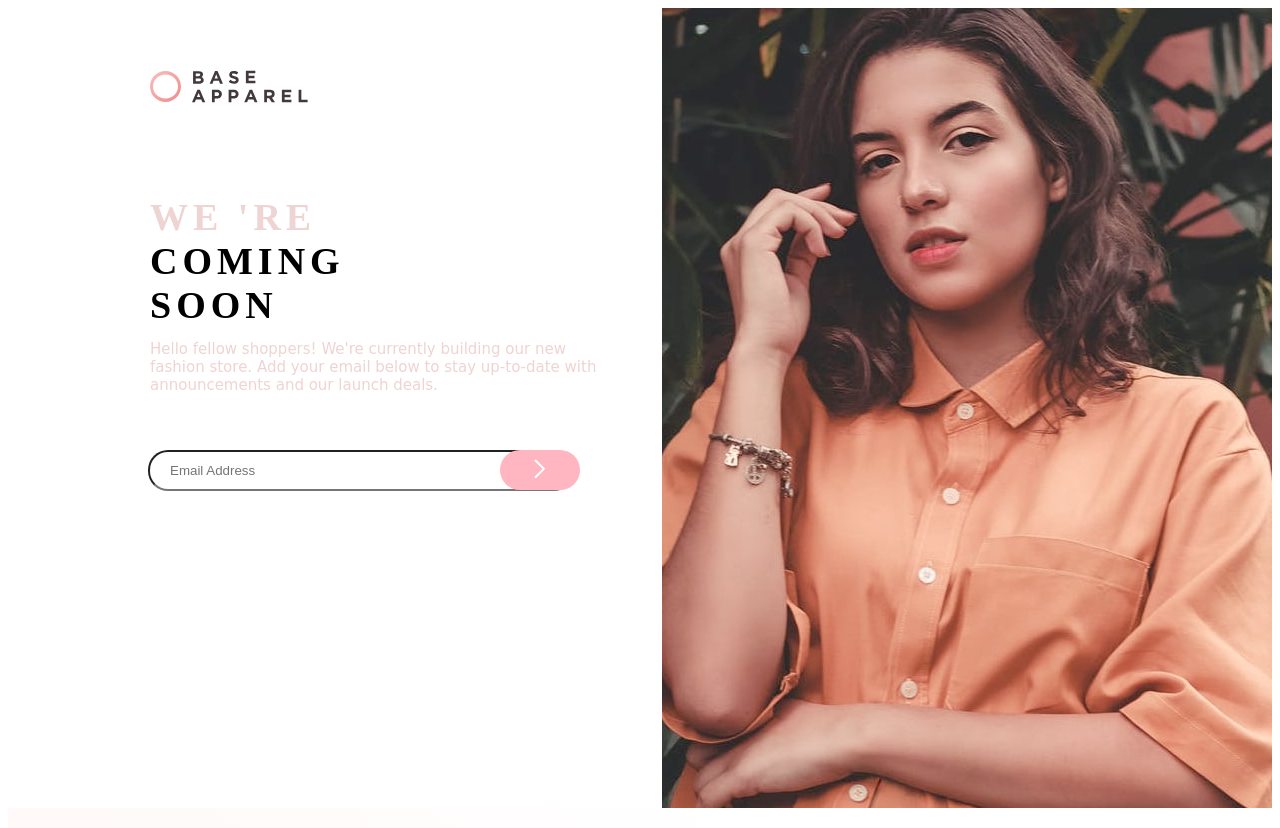
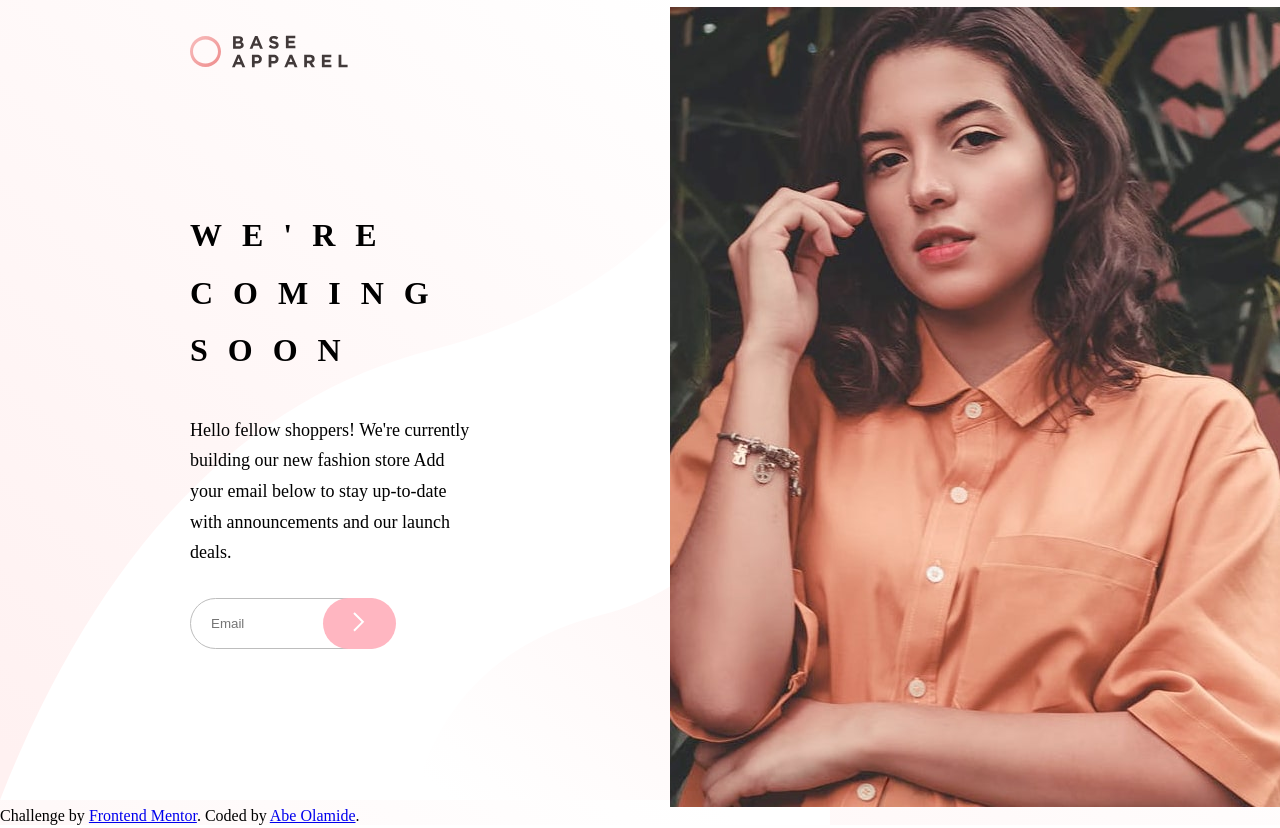
Before and after one commit to drebeat/frontend_coming-soon-page, a plain HTML site: page index.html in a window 1280 px wide. Shown: the top 828 px of the page. Drawn offline with Linux system fonts and the light colour scheme.

Commit message:
restructure

```diff
--- a/index.html
+++ b/index.html
@@ -7,38 +7,54 @@
   <link rel="icon" type="image/png" sizes="32x32" href="./images/favicon-32x32.png">
   <link rel="stylesheet" type="text/css" href="style.css" />
   <title>Frontend Mentor | Base Apparel coming soon page</title>
-
-
-  <!-- Feel free to remove these styles or customise in your own stylesheet 👍 -->
-  <style>
-
-  </style>
 </head>
 <body>
     <main>
-        <div id="main_dv">
-             <div class="bg_pattern">
-                <img src="./images/hero-desktop.jpg" class="hero_flex" alt="" />
-                 <h1 class="h1_text"><span> WE 'RE</span> <br> COMING <br> SOON </h1>
-              <p>Hello fellow shoppers! We're currently building our new <br>fashion store.
-              Add your email below to stay up-to-date with <br>announcements and our launch deals.</p>
 
-              <div class="form_class">
-                <input type="text" name="" for=""  placeholder="Email Address"  field="">
-                <button class="btn">
-                  <img src="./images/icon-arrow.svg" class="" alt="" />
-                </button>
-              </div>
-                <img src="./images/bg-pattern-desktop.svg" class="" alt="" />
-
-                <img src="./images/logo.svg" class="logo_head" alt=""/>
+<!--        START WITH THE NAV SECTION WHICH IS THE THE LOGO PART-->
+        <nav class="nav">
+           <img src="images/logo.svg" class="logo">
+        </nav>
 
 
+<!--        THIS CONTAINS CONTENT AFTER THE NAV WHICH SHOULD BE DIVIDED INTO TWO PART-->
+        <div class="content">
+       <div class="words">
+           <h1 class="header"> WE'RE <br> COMING <br> SOON
+           </h1>
+           <p class="paragraph">
+               Hello fellow shoppers! We're currently building our new fashion store
+               Add your email below to stay up-to-date with announcements and our launch deals.
+           </p>
+           <form class="form">
+               <input type="email" placeholder="Email">
+               <button class="btn"><img src="images/icon-arrow.svg"></button>
+           </form>
        </div>
+            <img src="images/hero-desktop.jpg" class="hero">
+        </div>
+<!--        <div id="main_dv">-->
+<!--             <div class="bg_pattern">-->
+<!--&lt;!&ndash;                <img src="./images/hero-desktop.jpg" class="hero_flex" alt="" />&ndash;&gt;-->
+<!--                 <h1 class="h1_text"><span> WE 'RE</span> <br> COMING <br> SOON </h1>-->
+<!--              <p>Hello fellow shoppers! We're currently building our new <br>fashion store.-->
+<!--              Add your email below to stay up-to-date with <br>announcements and our launch deals.</p>-->
+
+<!--              <div class="form_class">-->
+<!--                <input type="text" name="" for=""  placeholder="Email Address"  field="">-->
+<!--                <button class="btn">-->
+<!--                  <img src="./images/icon-arrow.svg" class="" alt="" />-->
+<!--                </button>-->
+<!--              </div>-->
+<!--&lt;!&ndash;                <img src="./images/bg-pattern-desktop.svg" class="" alt="" />&ndash;&gt;-->
+
+<!--&lt;!&ndash;                <img src="./images/logo.svg" class="logo_head" alt=""/>&ndash;&gt;-->
 
 
-        </div>
-    </main>
+<!--              </div>-->
+
+
+<!--        </div>-->
         <footer>
             <p class="attribution">
                 Challenge by <a href="https://www.frontendmentor.io?ref=challenge" target="_blank">Frontend Mentor</a>.
@@ -46,5 +62,8 @@
             </p>
         </footer>
 
+
+    </main>
+
 </body>
 </html>
--- a/style.css
+++ b/style.css
@@ -1,70 +1,146 @@
- .attribution { font-size: 11px; text-align: center; }
-    .attribution a { color: hsl(228, 45%, 44%); }
+ /*.attribution { font-size: 11px; text-align: center; }*/
+ /*   .attribution a { color: hsl(228, 45%, 44%); }*/
 
-div .logo_head {
-	float: left;
-	position: absolute;
-	top: 70px;
-	left: 150px;
+
+ /*ALWAYS INCLUDE THIS ON EVERY TSYLING ON YOUR WEB*/
+*,
+*::before,
+*::after{
+	margin: 0;
+	padding: 0;
+	box-sizing: border-box;
 }
 
-div .h1_text {
-	position: absolute;
-	top: 170px;
-	left: 150px;
-	font-family: serif;
-	font-size: 38px;
-	letter-spacing: 5px;
+	body{
+		background-image: url("images/bg-pattern-desktop.svg");
+		background-position: left;
+		height: 100vh;
+		background-repeat: repeat;
+		overflow-y: hidden;
 	}
 
- .h1_text span {
-	color: #eed4d3;
+	nav{
+		padding: 35px 190px;
 	}
 
-#main_dv p {
-	position: absolute;
-	top: 325px;
-	left: 150px;
-	font-family: cursive;
-	color: #eed4d3;
-	font-size: 15px;
+	/*TRY TO READ UP ON FLEX*/
+
+	.content{
+		display: flex;
+		justify-content: space-between;
 	}
 
-.form_class {
-/**	position: absolute; **/
-	left: 400px;
-
-	background-color: transparent;
-	color: #eed4d3;
+	.words{
+		padding: 100px 190px;
 	}
-input {
-	position: absolute;
-	margin-left: 140px;
-	outline: none;
-	top: 450px;
-	border-radius: 20px;
-	width: 400px;
-	height: 35px;
-	background-color: transparent;
-	padding-left: 20px;
-	color: #eed4d3;
+	.header{
+		letter-spacing: 20px;
+		line-height: 1.8;
 	}
-.btn {
-	position: absolute;
-	left: 50px;
-	top: 450px;
-	margin-left: 450px;
-	background-color: lightpink;
-	border: none;
-	width: 80px;
-	border-radius: 20px;
-	height: 40px;
+	.paragraph{
+		line-height: 1.7;
+		margin-top: 35px;
+		font-size: 18px;
 	}
 
-.hero_flex {
-	float: right;
+	.hero{
+margin-top: -100px;
+		height: 100vh;
+	}
+
+
+	.form{
+		margin-top: 30px;
+		display: flex;
+	}
+
+	input{
+		border-radius: 100px;
+		outline: none;
+		border: 1px solid #bdbdbd;
+		padding: 15px 20px;
+		width: 70%;
+	}
+
+	.btn{
+		border-radius: 100px;
+		width: 25%;
+		position: relative;
+		right: 70px;
+		border: none;
+		background-color: lightpink;
+		padding: 14px 20px;
 
 	}
+/*	div .main_div{*/
+
+/*	}*/
+/*div .logo_head {*/
+/*	float: left;*/
+/*	position: absolute;*/
+/*	top: 70px;*/
+/*	left: 150px;*/
+/*}*/
+
+/*div .h1_text {*/
+/*	position: absolute;*/
+/*	top: 170px;*/
+/*	left: 150px;*/
+/*	font-family: serif;*/
+/*	font-size: 38px;*/
+/*	letter-spacing: 5px;*/
+/*}*/
+
+/* .h1_text span {*/
+/*	color: #eed4d3;*/
+/*}*/
+
+/*#main_dv p {*/
+/*	position: absolute;*/
+/*	top: 325px;*/
+/*	left: 150px;*/
+/*	font-family: cursive;*/
+/*	color: #eed4d3;*/
+/*	font-size: 15px;*/
+/*}*/
+
+/*.form_class {*/
+/*!**	position: absolute; **!*/
+/*	left: 400px;*/
+
+/*	background-color: transparent;*/
+/*	color: #eed4d3;*/
+/*}*/
+/*input {*/
+/*	position: absolute;*/
+/*	margin-left: 140px;*/
+/*	outline: none;*/
+/*	top: 450px;*/
+/*	border-radius: 20px;*/
+/*	width: 400px;*/
+/*	height: 35px;*/
+/*	background-color: transparent;*/
+/*	padding-left: 20px;*/
+/*	color: #eed4d3;*/
+/*}*/
+/*.btn {*/
+/*	position: absolute;*/
+/*	left: 50px;*/
+/*	top: 450px;*/
+/*	margin-left: 450px;*/
+/*	background-color: lightpink;*/
+/*	border: none;*/
+/*	width: 80px;*/
+/*	border-radius: 20px;*/
+/*	height: 40px;*/
+/*}*/
+
+/*.hero_flex {*/
+/*	float: right;*/
+
+/*}*/
+
+ /*YOU CAN TRY TO WORK ON THE RESPONSIVENESS YOURSELF*/
 @media screen and (max-width: 500px){
 
 }
```
Also changed, not shown: 1 other file. Lines whose indentation alone changed are shown as unchanged.
